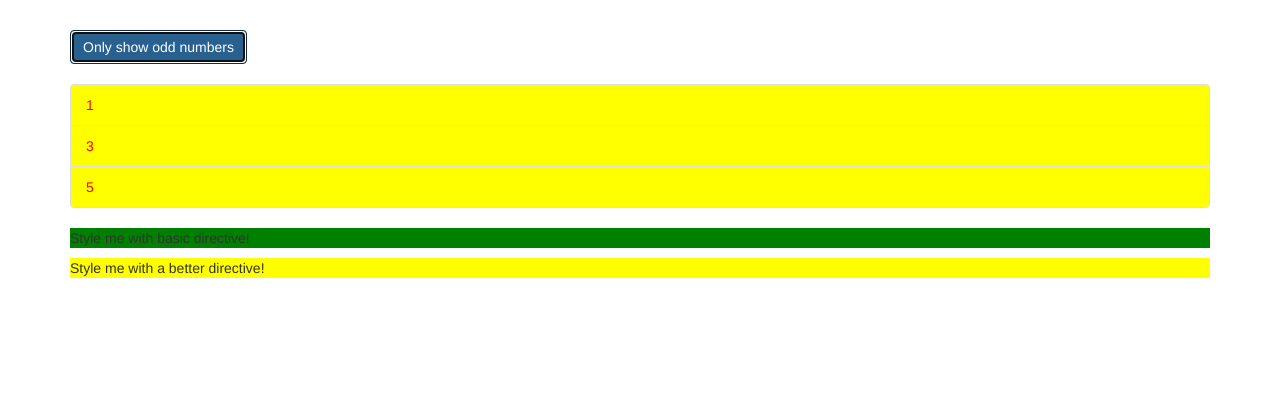
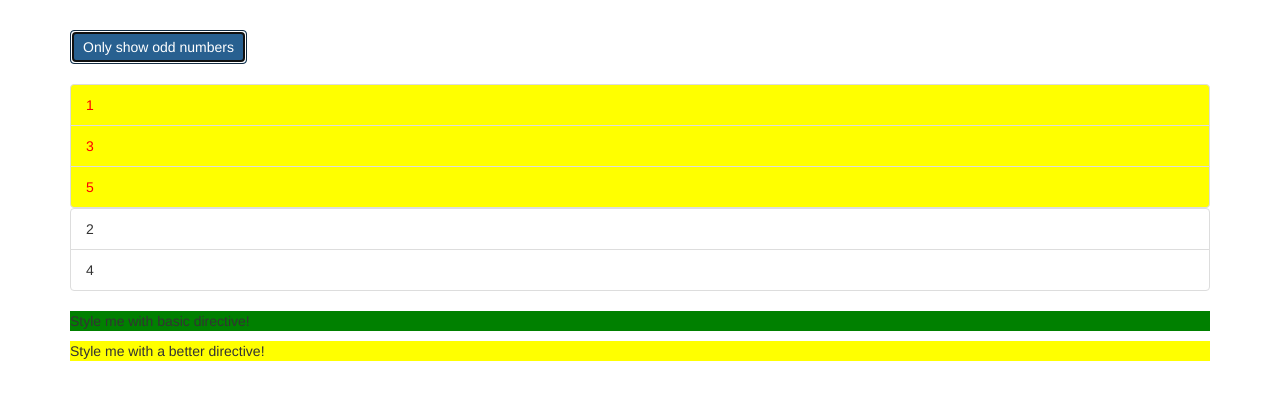
Before and after one commit to artseven/Angular-4-directives, an Angular app: page / in a window 1280 px wide. Both pictures are taken after a click on the button "Only show odd numbers". Shown: the top 400 px of the page. Built offline with nearby package versions, Linux system fonts and the light colour scheme.

Commit message:
custom structural directive

```diff
--- a/src/app/app.component.html
+++ b/src/app/app.component.html
@@ -9,18 +9,23 @@
                         {{ odd }}
                     </li>
                 </div>
-                <div *ngIf="!onlyOdd">
+                <!-- <div *ngIf="!onlyOdd">
                     <li class="list-group-item" [ngClass]="{odd: even % 2 !== 0}" [ngStyle]="{backgroundColor: even % 2 !== 0 ? 'yellow': 'transparent'}" *ngFor="let even of evenNumbers">
                         {{ even }}
                     </li>
-                </div>
-                   <!-- <ng-template [ngIf]="!onlyOdd">
+                </div> -->
+                <!-- <ng-template [ngIf]="!onlyOdd">
                     <div>
                         <li class="list-group-item" [ngClass]="{odd: even % 2 !== 0}" [ngStyle]="{backgroundColor: even % 2 !== 0 ? 'yellow': 'transparent'}" *ngFor="let even of evenNumbers">
                             {{ even }}
                         </li>
                     </div>
                 </ng-template>    -->
+                 <div *appUnless="!onlyOdd">
+                    <li class="list-group-item" [ngClass]="{odd: even % 2 !== 0}" [ngStyle]="{backgroundColor: even % 2 !== 0 ? 'yellow': 'transparent'}" *ngFor="let even of evenNumbers">
+                        {{ even }}
+                    </li>
+                </div>
             </ul>
             <p appBasicHighlight>Style me with basic directive!</p>
             <p [appBetterHighlight]="'red'" defaultColor='yellow' highlightColor='red'> Style me with a better directive!</p>
--- a/src/app/unless.directive.ts
+++ b/src/app/unless.directive.ts
@@ -1,13 +1,17 @@
-import { Directive, Input } from '@angular/core';
+import { Directive, Input, TemplateRef, ViewContainerRef } from '@angular/core';
 
 @Directive({
   selector: '[appUnless]'
 })
 export class UnlessDirective {
-  @Input() set unless(value) {
-
+  @Input() set appUnless(condition: boolean) {
+    if (!condition) {
+      this.vcRef.createEmbeddedView(this.templateRef);
+    } else {
+      this.vcRef.clear();
+    }
   }
 
-  constructor() { }
+  constructor(private templateRef: TemplateRef<any>, private vcRef: ViewContainerRef) { }
 
 }
```
